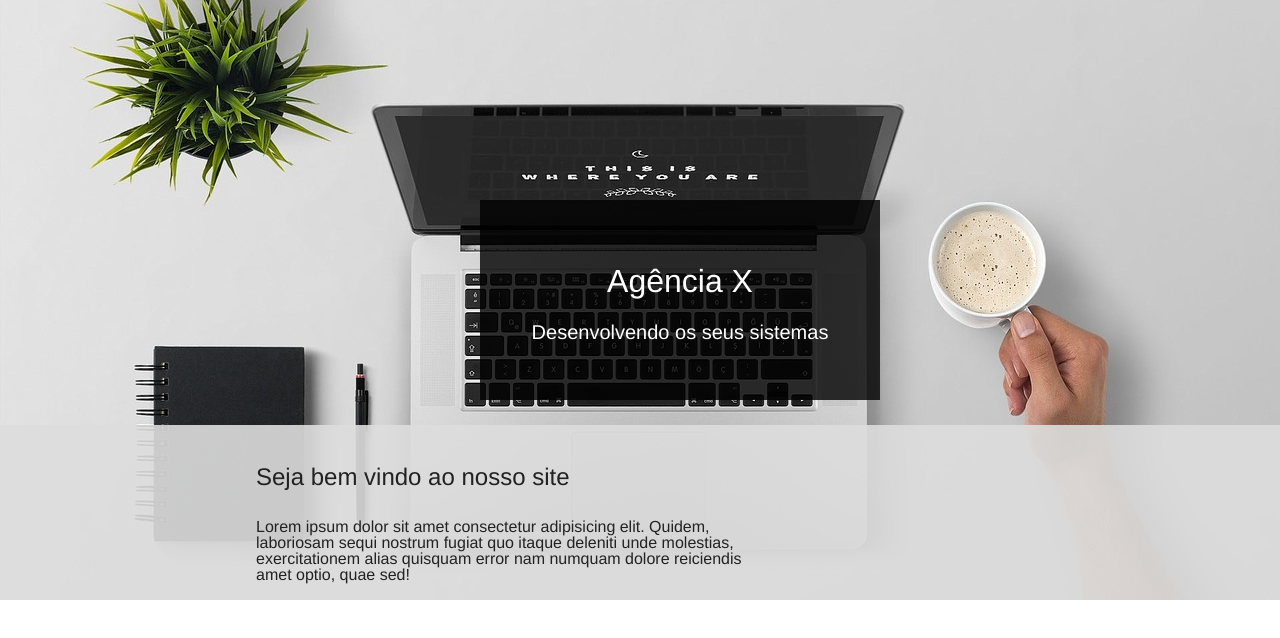
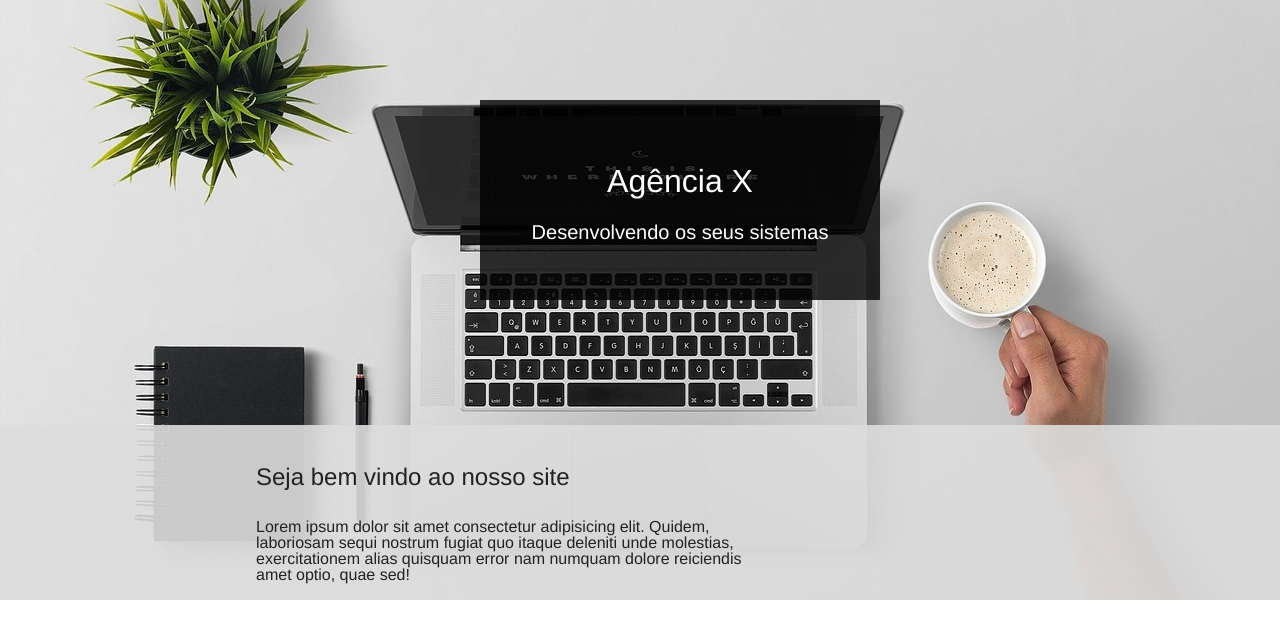
Before and after one commit to CharlesDonizete/Bootstrap-5, a plain HTML site: page 15_AGENCIA/index.html in a window 1280 px wide. Drawn offline with nearby package versions, Linux system fonts and the light colour scheme.

Commit message:
Desenvolvendo o projeto agência.

```diff
--- a/15_AGENCIA/css/styles.css
+++ b/15_AGENCIA/css/styles.css
@@ -19,7 +19,7 @@ html {
   text-align: center;
   position: absolute;
   right: 400px;
-  bottom: 200px;
+  bottom: 300px;
 }
 
 .box-background {
```
